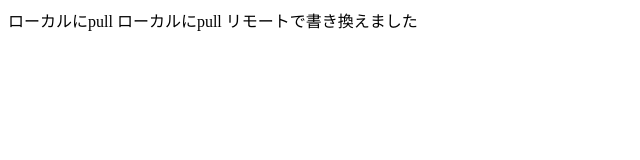
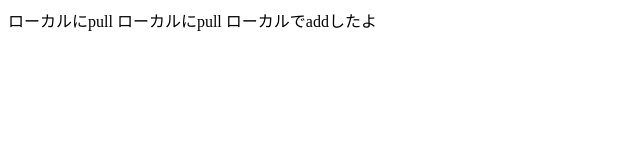
Before and after one commit to mitutaka/git-sample-udemy, a plain HTML site: page conflict/pull.html in a window 1280 px wide. Shown: the full height of the page, 0-640 px from the left. Drawn offline with Linux system fonts and the light colour scheme.

Commit message:
stash merge

```diff
--- a/conflict/pull.html
+++ b/conflict/pull.html
@@ -9,6 +9,6 @@
 <body>
   ローカルにpull
   ローカルにpull
-  リモートで書き換えました
+  ローカルでaddしたよ
 </body>
 </html>
```
